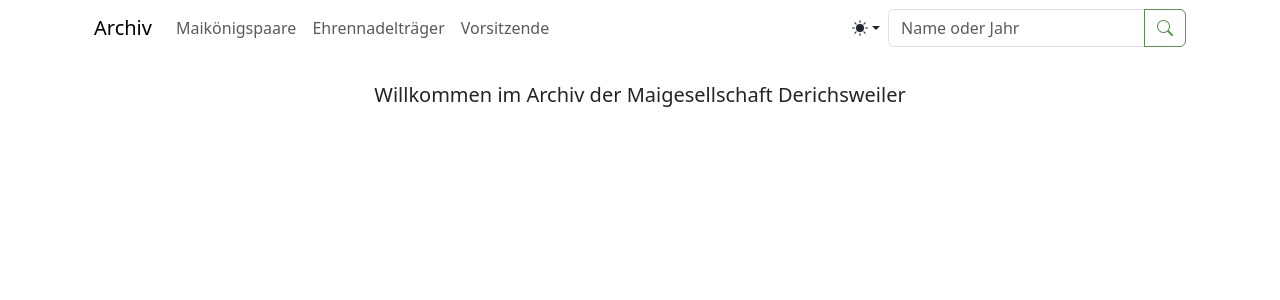
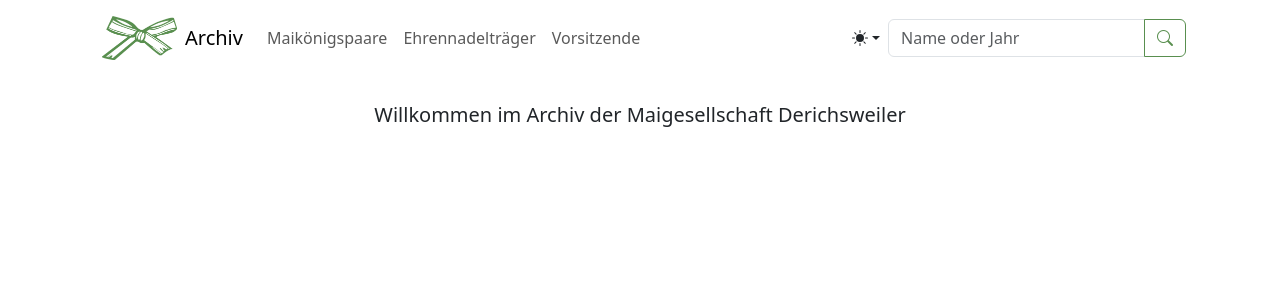
Before and after one commit to cehser/mgarchiv, a Django app: page / in a window 1280 px wide. Shown: the top 300 px of the page. Run offline with Django 4.2, Linux system fonts and the light colour scheme; parts of the project's set-up code (start-up, migrations or seed data) failed here and were passed over.

Commit message:
Schleife in Navigation ergänzt

```diff
--- a/archiv/static/css/custom.css
+++ b/archiv/static/css/custom.css
@@ -61,12 +61,18 @@ a {
   --bs-list-group-active-border-color: var(--mg-gruen);;
 }
 
-
-
 .bi {
   width: 1em;
   height: 1em;
   fill: currentcolor;
+}
+
+img#schleife {
+  width: 75px;
+}
+
+[data-bs-theme="dark"] img#schleife {
+  content: url(/static/img/schleife-light.png);
 }
 
 [data-bs-theme="dark"] a {
--- a/archiv/templates/_navbar.html
+++ b/archiv/templates/_navbar.html
@@ -3,10 +3,12 @@
 {% url 'ehrennadeltraeger' as ehrennadeltraeger_url %}
 {% url 'vorsitzende' as vorsitzende_url %}
 {% url 'suche' as suche_url %}
+{% load static %}
 
 <nav class="navbar navbar-expand-md">
   <div class="container-fluid">
     <a class="navbar-brand mb-0 h1 order-1" href="{{home_url}}">Archiv</a>
+    <div class="p-2"><img id='schleife' height="50%" src="{% static 'img/schleife.png' %}"></div>
     <button class="navbar-toggler order-3" type="button" data-bs-toggle="collapse" data-bs-target="#navbarNav" aria-controls="navbarNav" aria-expanded="false" aria-label="Toggle navigation">
       <span class="navbar-toggler-icon"></span>
     </button>
```
Also changed, not shown: archiv/static/img/logo-light.png (added), archiv/static/img/schleife-light.png (added), archiv/static/img/schleife.png (added), 1 other file.
